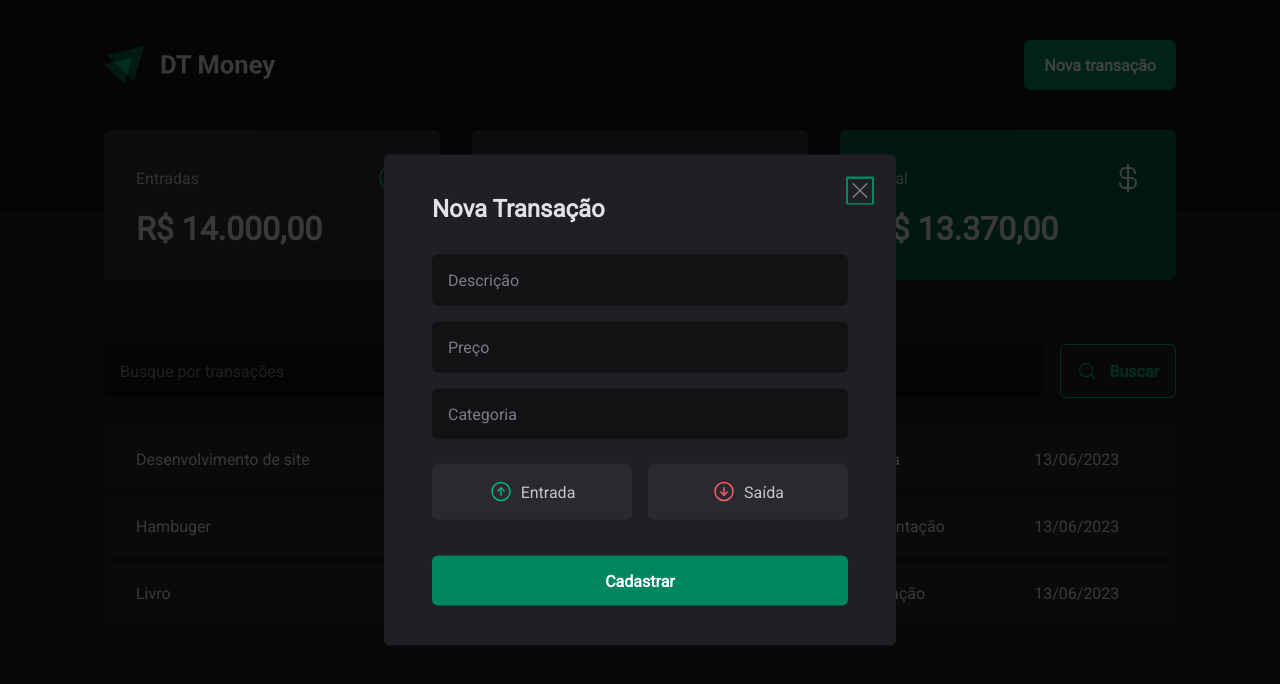
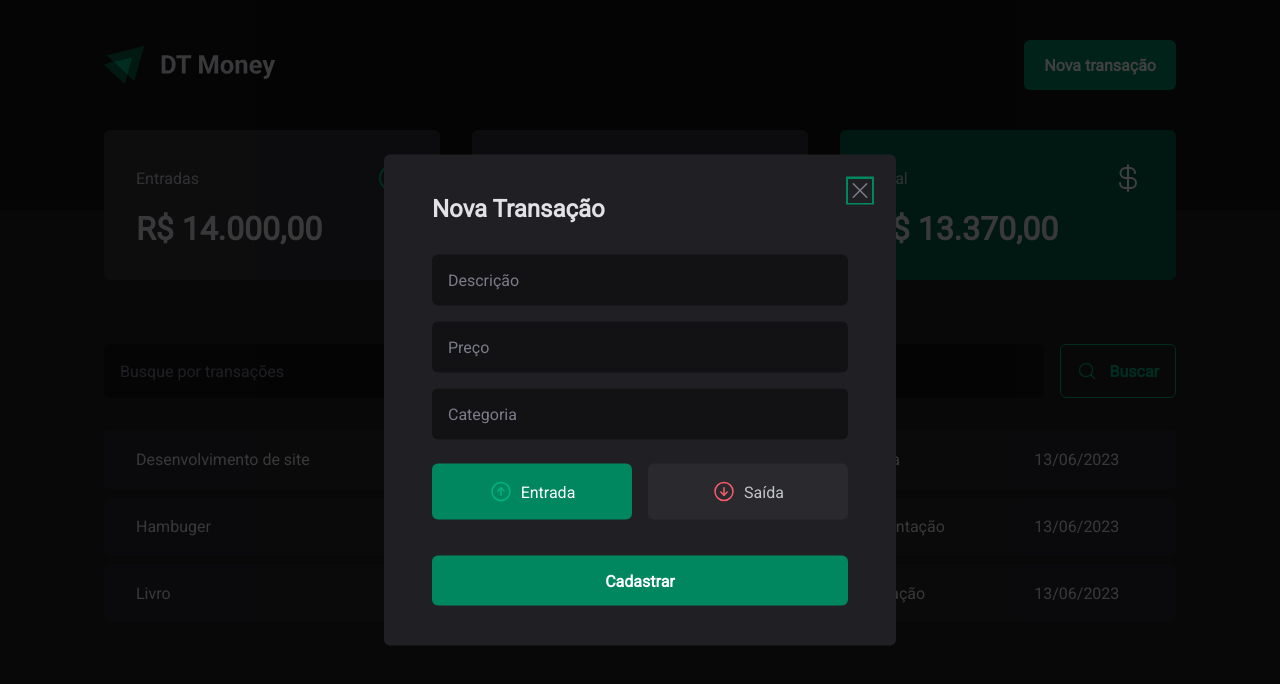
Before and after one commit to FranciscoVieir/DT-Money, a React (Vite) app: page / in a window 1280 px wide. Both pictures are taken after a click on the button "Nova transação". Shown: the top 684 px of the page. Built offline with nearby package versions, Linux system fonts and the light colour scheme; data requests are answered from the project's data file.

Commit message:
Feat: Connecting to the API - Controlled components

```diff
--- a/src/components/NewTransactionModal/index.tsx
+++ b/src/components/NewTransactionModal/index.tsx
@@ -2,25 +2,29 @@
 import { CloseButton, Content, Overlay, TransactionType, TransactionTypeButton } from './styles'
 import { ArrowCircleDown, ArrowCircleUp, X } from 'phosphor-react';
 import * as z from 'zod'
-import { useForm } from 'react-hook-form';
+import { Controller, useForm } from 'react-hook-form';
 import { zodResolver } from '@hookform/resolvers/zod';
 
 const newTransactionFormSchema = z.object({
   description: z.string(),
   price: z.number(),
   category: z.string(),
-  // type: z.enum(['income', 'outcome'])
+  type: z.enum(['income', 'outcome'])
 })
 
 type NewTransactionFormInputs = z.infer<typeof newTransactionFormSchema>
 
 export function NewTransactionModal() {
   const {
+    control,
     register,
     handleSubmit,
     formState: {isSubmitting}
   } = useForm<NewTransactionFormInputs>({
-    resolver: zodResolver(newTransactionFormSchema)
+    resolver: zodResolver(newTransactionFormSchema),
+    defaultValues: {
+      type: 'income',
+    }
   })
 
   function handleCreateNewTransaction(data: NewTransactionFormInputs) {
@@ -58,16 +62,25 @@
           {...register('category')}
           />
 
-          <TransactionType>
-            <TransactionTypeButton variant="income" value='income'>
+          <Controller
+          control={control}
+          name='type'
+          render={({field}) => {
+            console.log(field)
+            return (
+              <TransactionType onValueChange={field.onChange} value={field.value}>
+                <TransactionTypeButton variant="income" value='income'>
               <ArrowCircleUp size={24} />
               Entrada
-            </TransactionTypeButton>
+                </TransactionTypeButton>
             <TransactionTypeButton variant="outcome" value='outcome'>
-              <ArrowCircleDown size={24} />
+                <ArrowCircleDown size={24} />
               Saída
-            </TransactionTypeButton>
-          </TransactionType>
+              </TransactionTypeButton>
+            </TransactionType>
+            )
+          }}
+          />
 
           <button type="submit" disabled={isSubmitting}>
             Cadastrar
```
